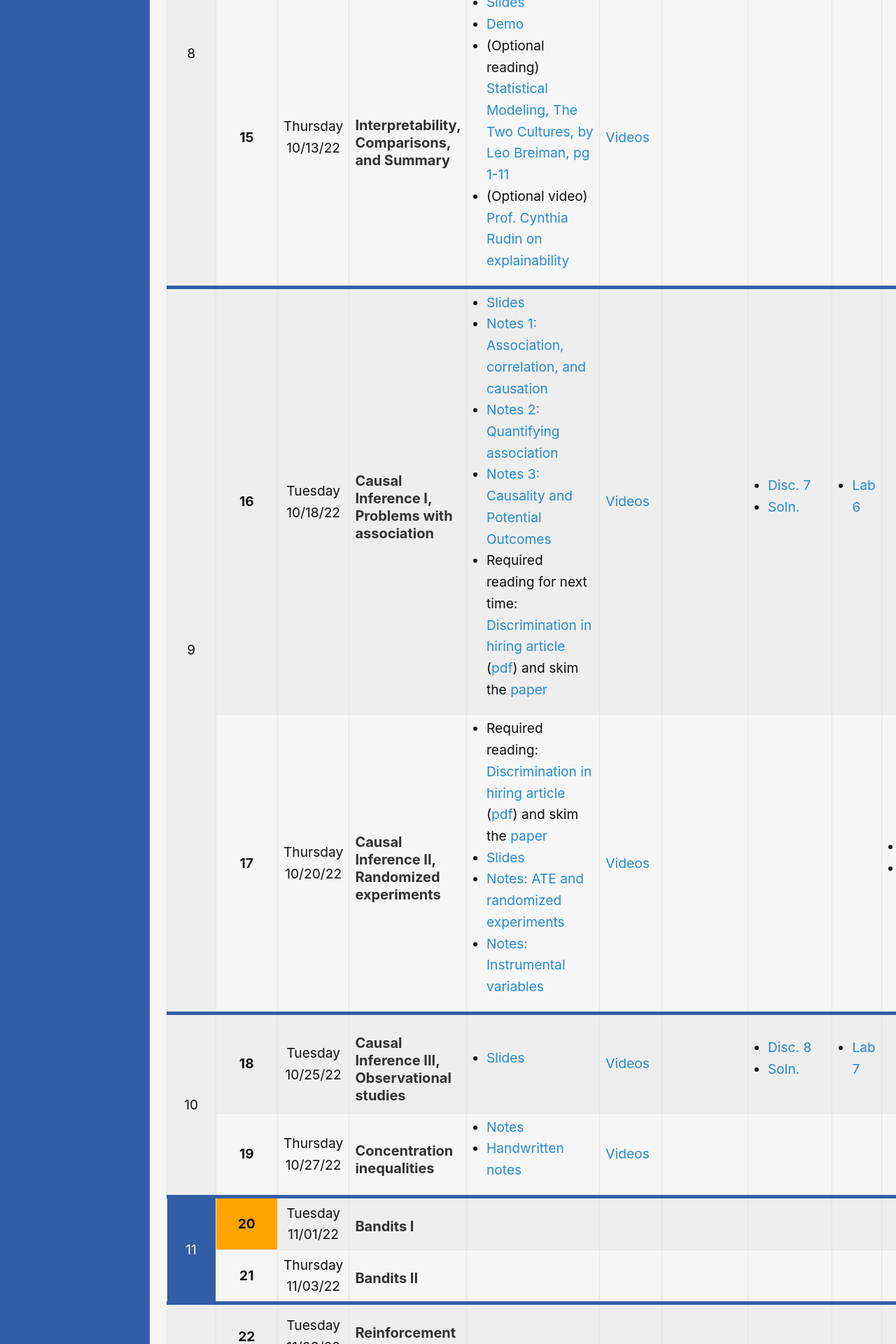
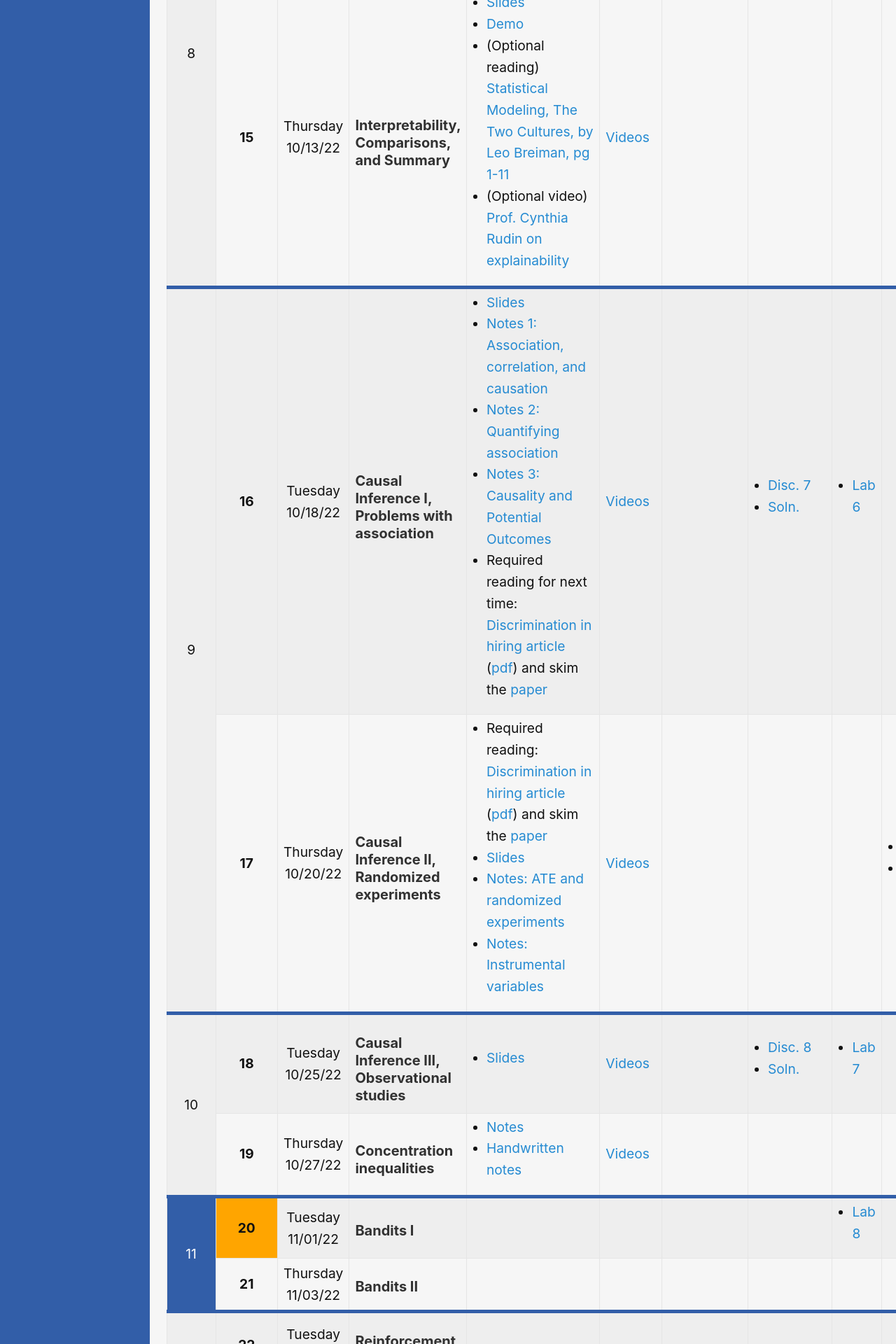
Before and after one commit to ds-102/fa22, a Jekyll site: the page built from index.md, in a window 1280 px wide. Shown: the part 3080-5000 px from the top of the page at 70% size. Built offline with Jekyll 4.4.1, drawn with Linux system fonts in a browser that asks for light colours.

Commit message:
lab8 link

```diff
--- a/_data/lectures.yml
+++ b/_data/lectures.yml
@@ -214,6 +214,8 @@
 
 - date: Tuesday 11/01/22
   topic: Bandits I
+  lab: |
+    - [Lab 8](http://data102.datahub.berkeley.edu/hub/user-redirect/git-sync?repo=https://github.com/ds-102/fa22&subPath=labs/lab08/)
 
 - date: Thursday 11/03/22
   topic: Bandits II
```
